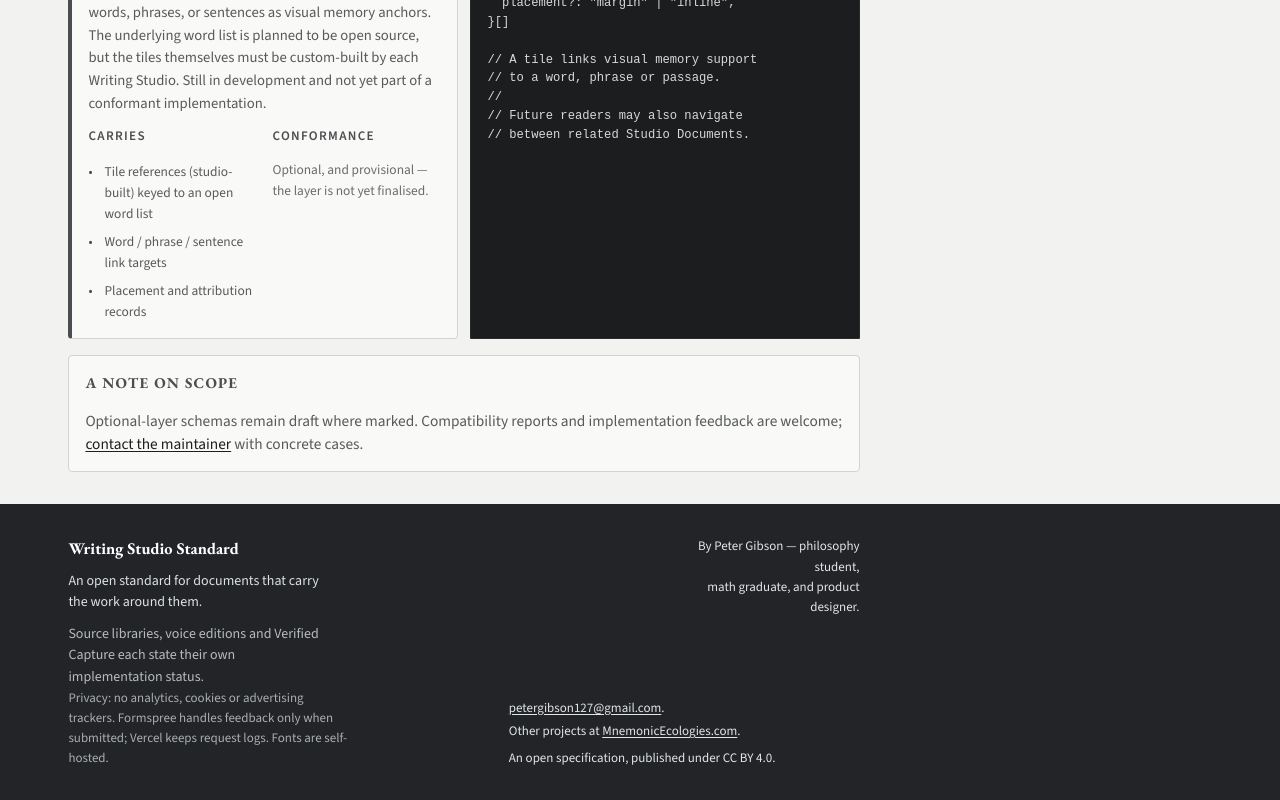
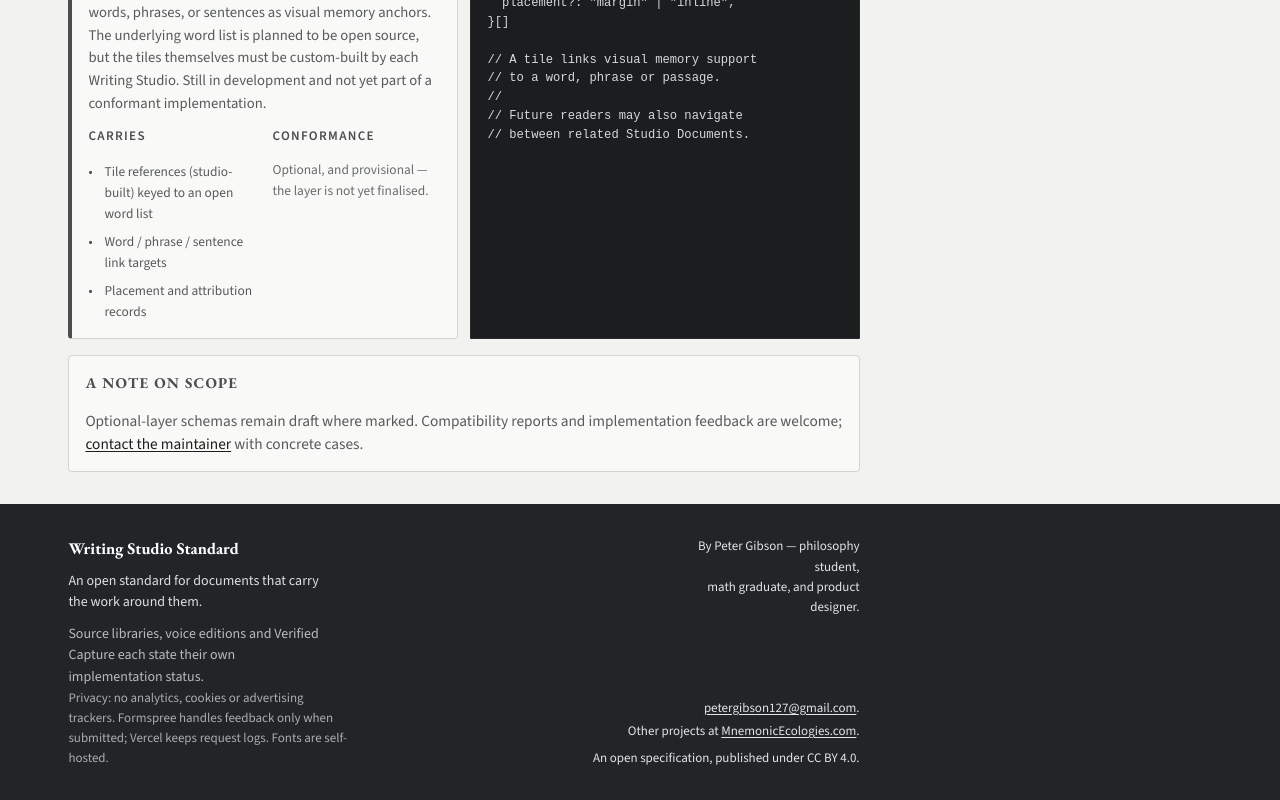
Before and after one commit to albatross310/writingstudiostandard, a React (Vite) app: page /architecture in a window 1280 px wide. Shown: the part 3700-4500 px from the top of the page. Built offline with nearby package versions, Linux system fonts and the light colour scheme.

Commit message:
Right-align footer contact details

```diff
--- a/src/components/Footer.css
+++ b/src/components/Footer.css
@@ -56,12 +56,12 @@
   grid-column: 2;
   display: flex;
   flex-direction: column;
-  align-items: flex-start;
+  align-items: flex-end;
   min-height: 170px;
   min-width: 0;
   font-size: 0.8125rem;
   color: #cfd5d6;
-  text-align: left;
+  text-align: right;
 }
 
 .footer__credit,
@@ -83,6 +83,7 @@
   margin-top: auto;
   line-height: 1.8;
   color: #e2e6e7;
+  text-align: right;
 }
 
 .footer__licence {
```
